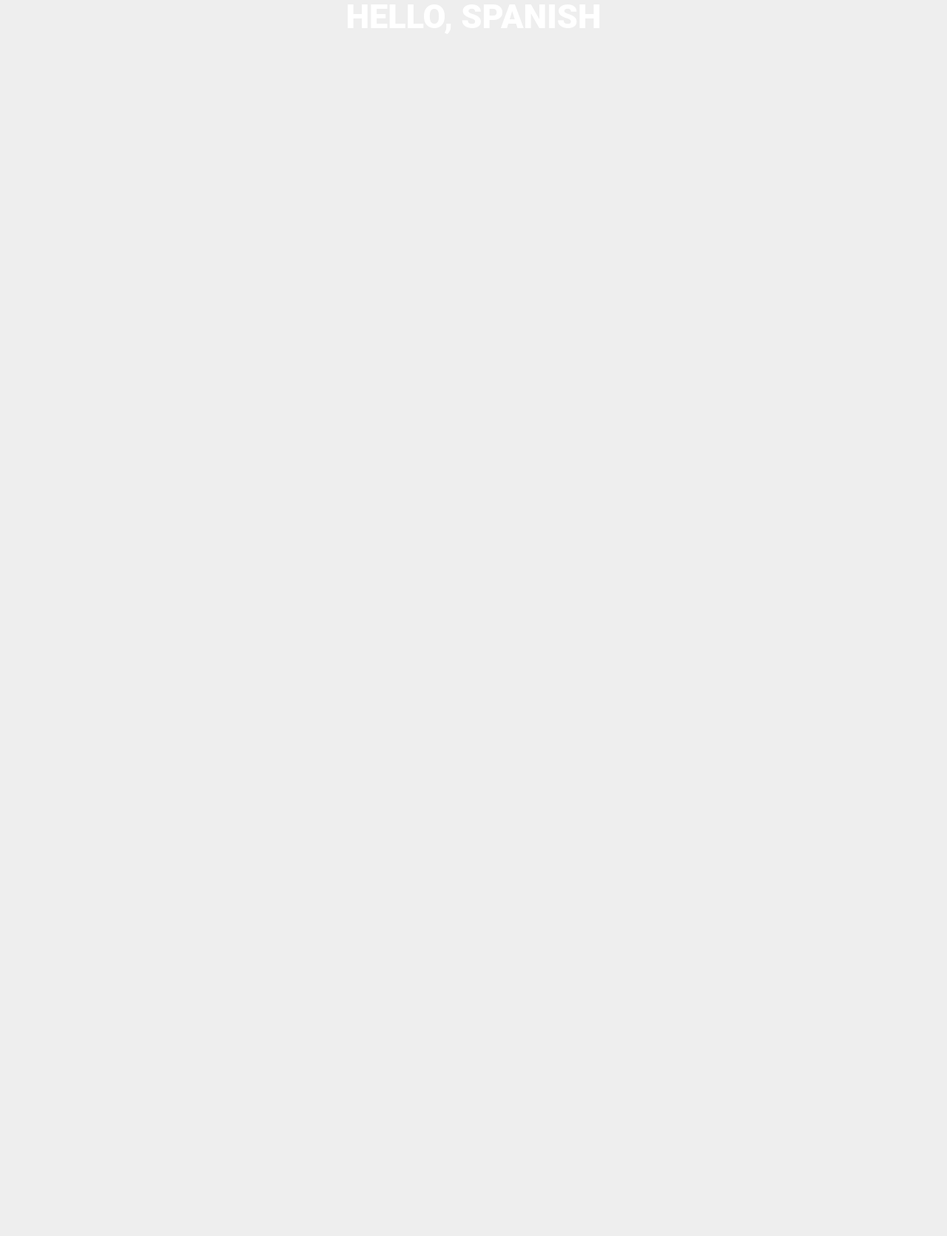
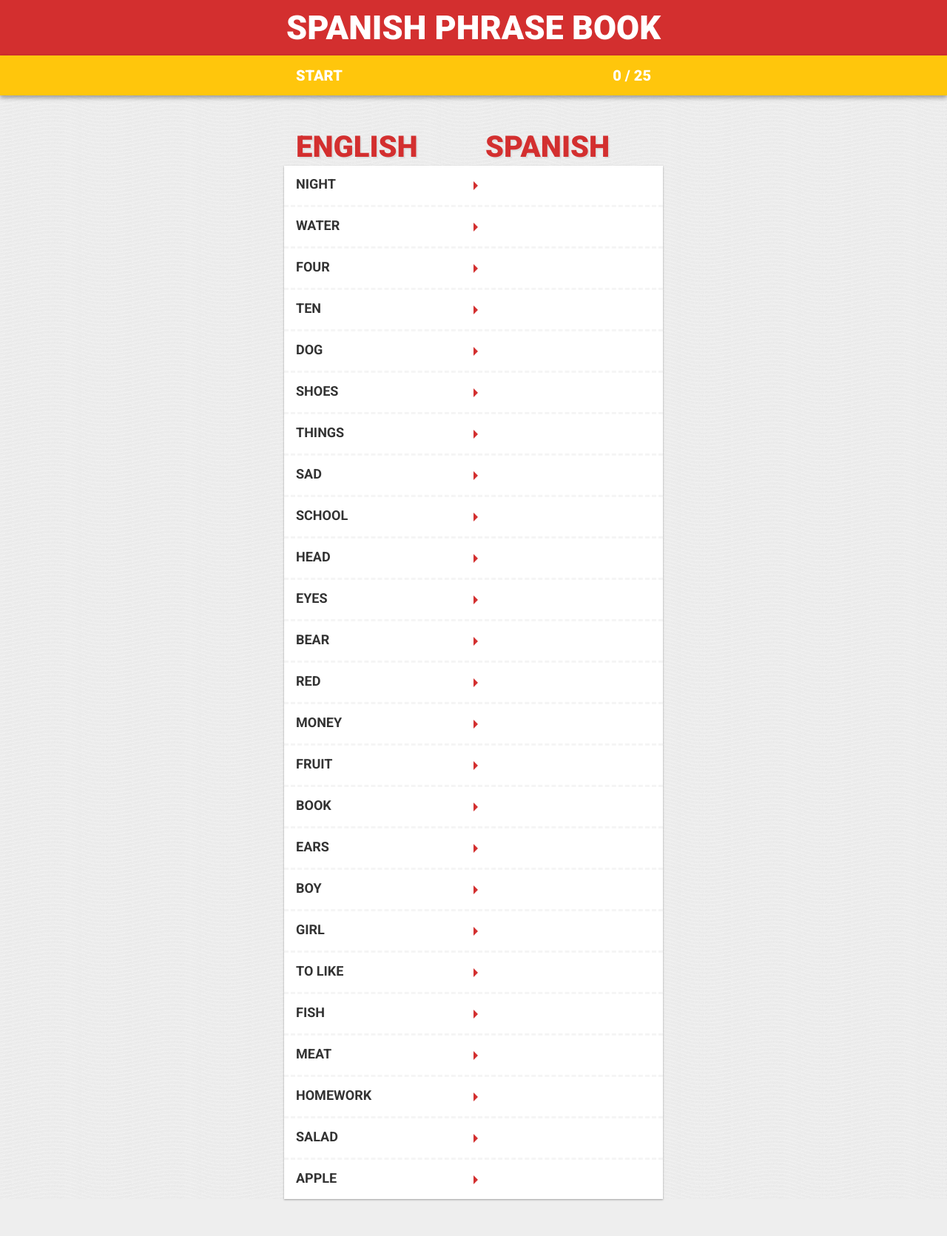
Before and after one commit to UWPCE-PythonCert/Py100-2017q1, a Flask app: page /spanish in a window 1280 px wide. Before the commit the page is almost empty. Shown: the whole page at 74% size. Before the commit the page ends 46 px from the top, so only its background shows below. Run offline with Flask 2, Linux system fonts and the light colour scheme.

Commit message:
spanish route added to heroku deploy, duplicated code though

```diff
--- a/mbozee/swedish-phrase-book/flask/flask_new_boston/main.py
+++ b/mbozee/swedish-phrase-book/flask/flask_new_boston/main.py
@@ -32,5 +32,28 @@ def swedish():
 
     return render_template("swedish.html", eng_words=eng_words, phrase_book=phrase_book, total=total)
 
+
+@app.route("/spanish")
+def spanish():
+
+    with open('static/eng_spn_vocab.csv', 'r') as csv_file:
+        reader = csv.reader(csv_file)
+        headers = next(reader)[0:]
+        print(headers[0].upper() + " ~ " + headers[1].upper())
+        print('-' * 20)
+        phrase_book = {}
+        eng_words = []
+        swd_words = []
+        total = 0
+        for row in reader:
+            eng_word = row[0]
+            swd_word = row[1]
+            eng_words.append(eng_word)
+            swd_words.append(swd_word)
+            phrase_book[eng_word] = swd_word
+            total += 1
+
+    return render_template("spanish.html", eng_words=eng_words, phrase_book=phrase_book, total=total)
+
 if __name__ == "__main__":
     app.run(debug=True, port=8000, host='0.0.0.0')
--- /dev/null
+++ b/mbozee/swedish-phrase-book/flask/flask_new_boston/static/eng_spn_vocab.csv
@@ -0,0 +1,26 @@
+English,Spanish
+night,noche
+water,agua
+four,quatro
+ten,diez
+dog,perro
+shoes,zapatos
+things,cosas
+sad,triste
+school,escuela
+head,cabeza
+eyes,ojos
+bear,oso
+red,rojo
+money,dinero
+fruit,fruta
+book,libro
+ears,orejas
+boy,chico
+girl,chica
+to like,gustar
+fish,pescado
+meat,carne
+homework,tarea
+salad,ensalada
+apple,manzana
--- a/mbozee/swedish-phrase-book/flask/flask_new_boston/static/style.css
+++ b/mbozee/swedish-phrase-book/flask/flask_new_boston/static/style.css
@@ -46,6 +46,10 @@ h2 {
     text-shadow: 2px 2px #ddd;
 }
 
+h2.spanish {
+    color: #D32F2F;
+}
+
 section#content {
     margin: 0 auto;
     width: 100%;
@@ -59,6 +63,10 @@ section#masthead {
     background-color: dodgerblue;
     text-align: center;
     padding: 15px 20px;
+}
+
+section#masthead.spanish {
+    background-color: #D32F2F;
 }
 
 section.vocab-wrapper {
@@ -173,6 +181,10 @@ ul.row li:last-child::before {
     border-color: transparent transparent transparent dodgerblue;
 }
 
+ul.row.spanish li:last-child::before {
+    border-color: transparent transparent transparent #D32F2F;
+}
+
 ul.row li.correct:last-child::before {
     border-left-color: #00d187;
 }
@@ -184,6 +196,10 @@ ul.row li.incorrect:last-child::before {
 ul.row input:focus {
     background-color: dodgerblue;
     color: #fff;
+}
+
+ul.row.spanish input:focus {
+    background-color: #D32F2F;
 }
 
 
--- /dev/null
+++ b/mbozee/swedish-phrase-book/flask/flask_new_boston/templates/spanish.html
@@ -0,0 +1,67 @@
+<!DOCTYPE html>
+<html>
+<head>
+<meta charset="UTF-8" />
+<title>Spanish Phrase Book</title>
+<!--<script src="https://code.jquery.com/jquery-3.1.1.min.js"-->
+        <!--integrity="sha256-hVVnYaiADRTO2PzUGmuLJr8BLUSjGIZsDYGmIJLv2b8="-->
+        <!--crossorigin="anonymous"></script>-->
+<script type="text/javascript" src="../static/jquery-3.1.1.min.js"></script>
+<link href="https://fonts.googleapis.com/css?family=Roboto:300,400,700,900" rel="stylesheet">
+<link rel="stylesheet" type="text/css" href="{{ url_for('static', filename='style.css') }}">
+</head>
+<body>
+
+
+<!-- SPANISH PHRASE BOOK CONTENT -->
+<section id="content">
+
+    <!-- MASTHEAD -->
+    <section id="masthead" class="spanish">
+        <h1>Spanish Phrase Book</h1>
+    </section><!-- /MASTHEAD -->
+
+    <!-- STATS BAR -->
+    <div id="fixed-anchor"></div>
+    <section id="stats-bar">
+        <div id="stats-inner">
+
+            <!-- COUNTDOWN TIMER -->
+            <button id="timer-button" class="action" onclick="timer()">Start</button>
+            <!-- /COUNTDOWN TIMER -->
+
+            <!-- SCORE -->
+            <div id="score"><span>0</span> / {{ total }}</div>
+            <!-- /SCORE -->
+
+        </div>
+    </section><!-- /STATS BAR -->
+
+    <!-- VOCAB LIST -->
+    <section class="vocab-wrapper">
+        <ul class="header">
+            <li><h2 class="spanish">English</h2></li>
+            <li><h2 class="spanish">Spanish</h2></li>
+        </ul>
+        <section class="vocab-list">
+            {% for key, value in phrase_book.items() %}
+                <ul class="row spanish">
+                    <li>{{ key }}</li>
+                    <li><input type="text" value="" placeholder="{{ value }}" disabled /></li>
+                </ul>
+            {% endfor %}
+        </section>
+    </section><!-- /VOCAB LIST -->
+
+</section>
+<!-- /SPANISH PHRASE BOOK CONTENT -->
+
+<p style="font-size: 20px; color: black; display: none;">{{ phrase_book }}</p>
+
+<!-- SCRIPTS -->
+<script type="text/javascript" src="../static/script.js"></script>
+<!-- /SCRIPTS -->
+
+
+</body>
+</html>
```
Also changed, not shown: mbozee/swedish-phrase-book/flask/flask_new_boston/requirements.txt (+0 -23 lines).
